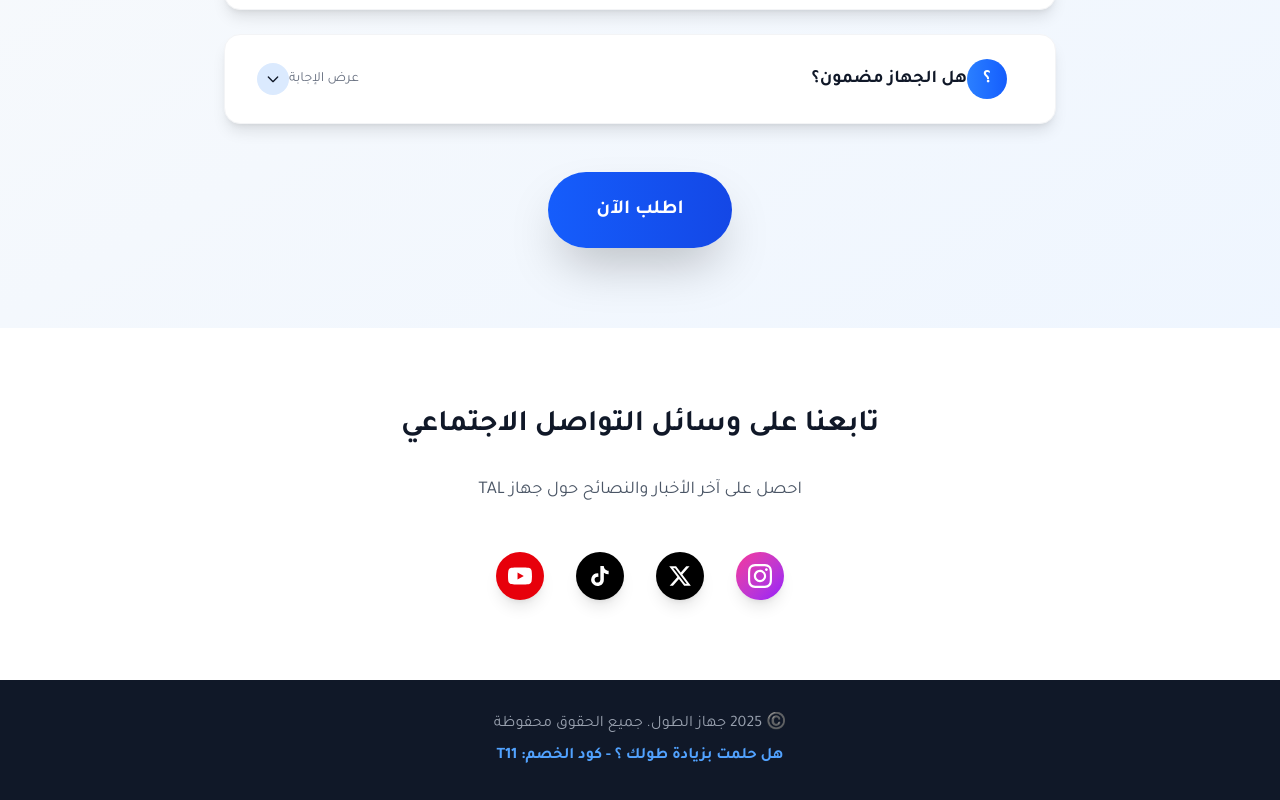
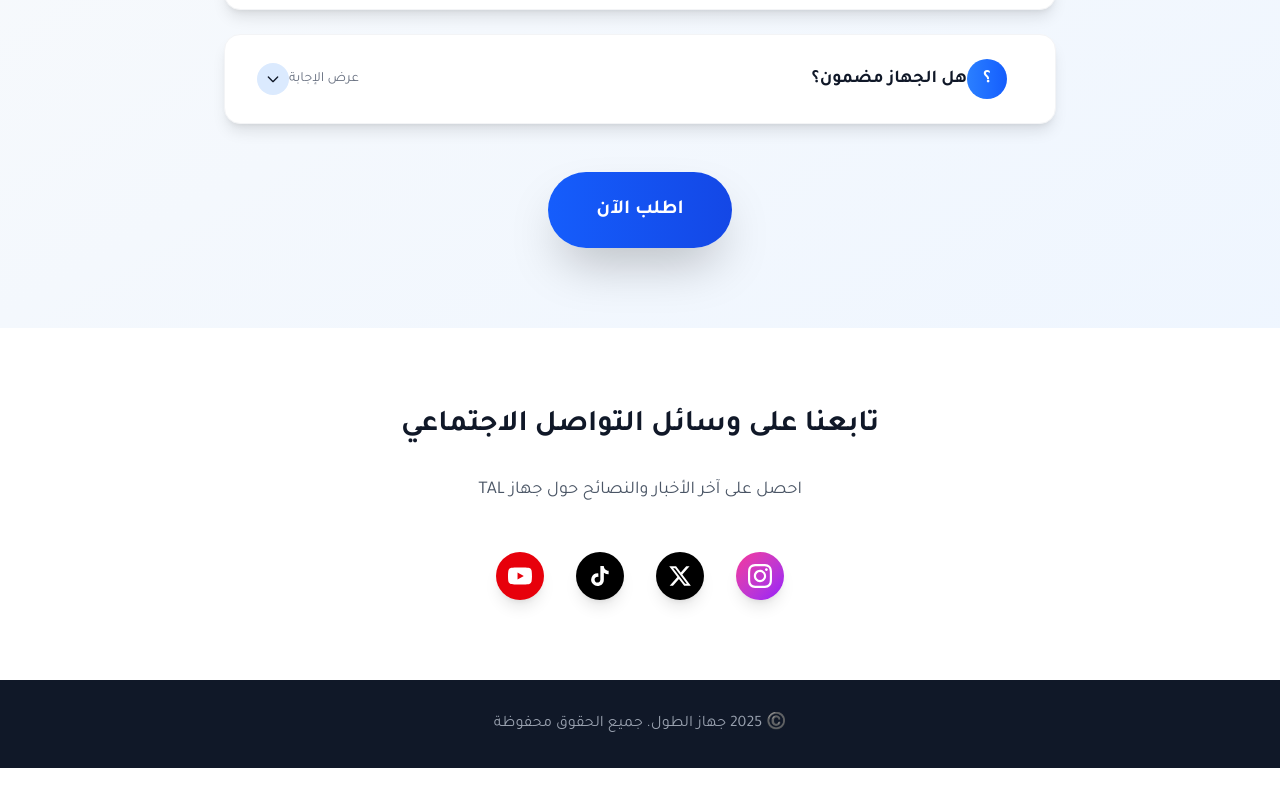
Before and after one commit to sara4ksa-beep/tal-height-device, a Next.js app: page / in a window 1280 px wide. Shown: the part 3456-4256 px from the top of the page. After the commit the page ends 4224 px from the top, so only its background shows below. Built offline with nearby package versions, Linux system fonts and the light colour scheme.

Commit message:
تحديث

```diff
--- a/src/app/page.tsx
+++ b/src/app/page.tsx
@@ -444,7 +444,6 @@ export default function HeightDeviceLanding() {
       <footer className="bg-gray-900 text-white py-8">
         <div className="max-w-7xl mx-auto px-4 sm:px-6 lg:px-8 text-center">
           <p className="text-gray-400">©️ 2025 جهاز الطول. جميع الحقوق محفوظة</p>
-          <p className="text-blue-400 mt-2 font-semibold">هل حلمت بزيادة طولك ؟ - كود الخصم: T11</p>
         </div>
       </footer>
       </div>
```
